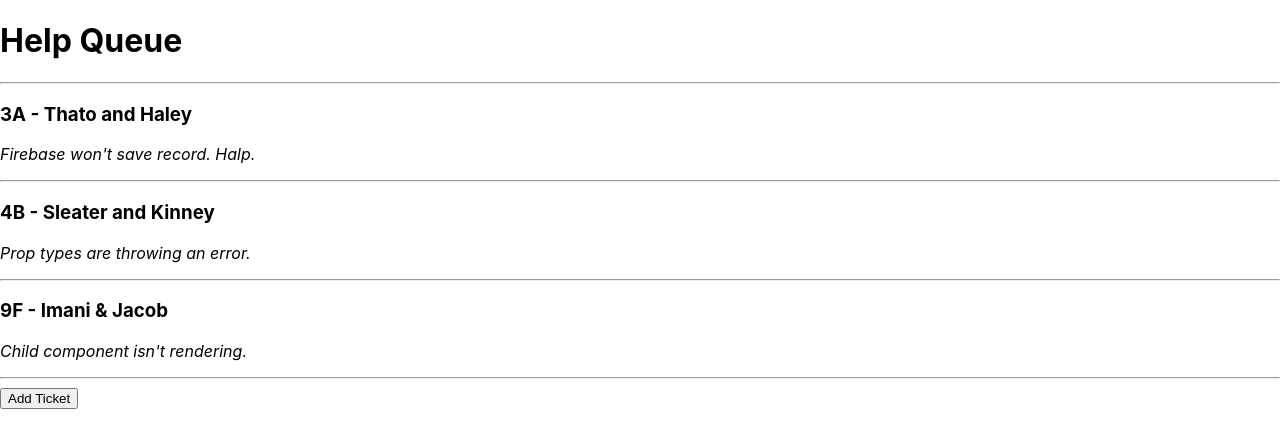
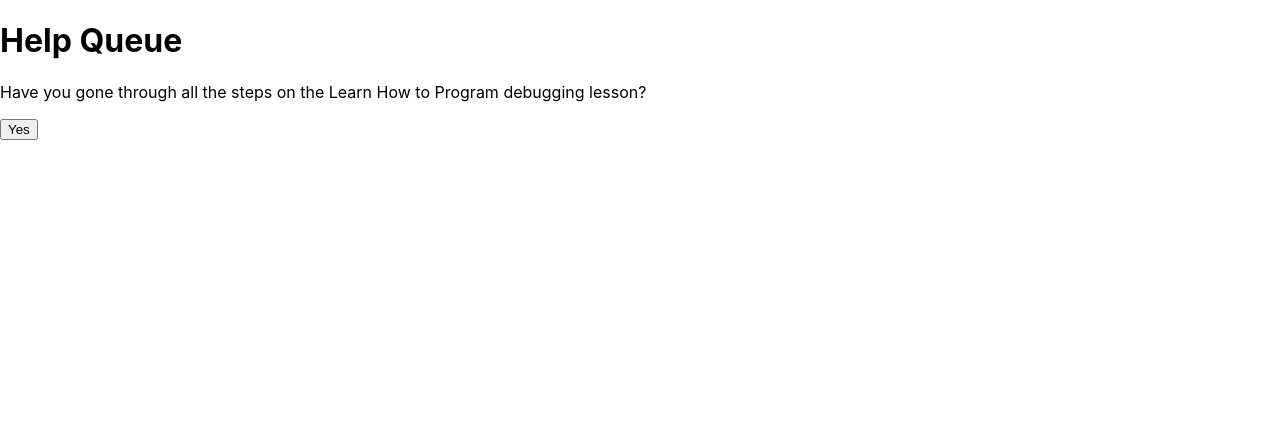
Before and after one commit to saoud/help-queue, a React (Create React App) app: page / in a window 1280 px wide. Shown: the top 448 px of the page. Built offline with nearby package versions, Linux system fonts and the light colour scheme.

Commit message:
create working if/else to show/hide questions component. Need to hide button

```diff
--- a/src/components/App.js
+++ b/src/components/App.js
@@ -1,12 +1,12 @@
 import React from "react";
 import Header from "./Header";
-import TicketControl from "./TicketControl";
+import QuestionTicketControl from "./QuestionTicketControl";
 
 function App(){
   return (
     <React.Fragment>
       <Header />
-      <TicketControl />
+      <QuestionTicketControl />
     </React.Fragment>
   );
 }
--- /dev/null
+++ b/src/components/Question.js
@@ -0,0 +1,29 @@
+import React from 'react';
+import PropTypes from "prop-types";
+
+
+function Question(props) {
+  return (
+    <React.Fragment>
+      <p>{props.question}</p>
+    </React.Fragment>
+  );
+
+}
+
+// function Ticket(props){
+//   return (
+//     <React.Fragment>
+//       <h3>{props.location} - {props.names}</h3>
+//       <p><em>{props.issue}</em></p>
+//       <hr/>
+//     </React.Fragment>
+//   );
+// }
+
+
+Question.propTypes = {
+  question: PropTypes.string
+};
+
+export default Question;
--- a/src/components/QuestionTicketControl.js
+++ b/src/components/QuestionTicketControl.js
@@ -1,8 +1,9 @@
 import React from 'react'
-import ReactDOM from 'react-dom'
-import Questions from "./Questions";
+//import ReactDOM from 'react-dom'
+import Question from "./Question";
+import TicketControl from "./TicketControl";
 
-const questionList = ["Have you gone through all the steps on the Learn How to Program debugging lesson?", "Have you asked another pair for help?", "Have you spent 15 minutes going through through the problem documenting every step?"];
+const questionList = ["Have you gone through all the steps on the Learn How to Program debugging lesson?", "Have you asked another pair for help?", "Have you spent 15 minutes going through the problem documenting every step?"];
 
 
 class QuestionTicketControl extends React.Component {
@@ -11,7 +12,7 @@ class QuestionTicketControl extends React.Component {
   constructor(props) {
     super(props);
     this.state = {
-      questionsVisible: true,
+      //questionsVisible: true,
       questionOneAnswered: false,
       questionTwoAnswered: false,
       questionThreeAnswered: false
@@ -19,19 +20,20 @@ class QuestionTicketControl extends React.Component {
   }
 
   handleClick = () => {
-    this.setState(prevState => ({
-      formVisibleOnPage: !prevState.formVisibleOnPage
-    }));
+    if (this.state.questionOneAnswered === false) {
+      this.setState({questionOneAnswered: true})
+    } else if (this.state.questionOneAnswered === true && this.state.questionTwoAnswered === false) {
+      this.setState({questionTwoAnswered: true})
+    } else if (this.state.questionOneAnswered === true && this.state.questionTwoAnswered === true && this.state.questionThreeAnswered === false) {
+      this.setState({questionThreeAnswered: true})
+    }
   }
-
-  // this.setState(st => {
-  //   st.stateName = new-state-value
-  // })
 
   render() {
     let currentlyVisibleState = null;
     let buttonText = null;
     let currentQuestion = null;
+    //const {questionThreeAnswered} = this.state;
     if (this.state.questionOneAnswered === false) {
       //Question One
       currentQuestion = questionList[0];
@@ -48,14 +50,15 @@ class QuestionTicketControl extends React.Component {
       buttonText = "Yes";
       //Qu 3
     } else if (this.state.questionOneAnswered === true && this.state.questionTwoAnswered === true && this.state.questionThreeAnswered === true) {
-      this.setState({ questionsVisible: false });
+      //this.setState({ questionsVisible: false });
+      currentlyVisibleState = <TicketControl />;
+
     }
-    if (this.state.questionsVisible = false) {
-      currentlyVisibleState = <TicketControl />;
-      buttonText = "Next";
-    }
-
+    // if (this.state.questionsVisible === false) {
+    //   currentlyVisibleState = <TicketControl />;
+    // }
     return (
+      //if (questionThreeAnswered === false)
       <React.Fragment>
         {currentlyVisibleState}
         <button onClick={this.handleClick}>{buttonText}</button>
```
Also changed, not shown: src/components/Questions.js (deleted, +0 -9 lines).
